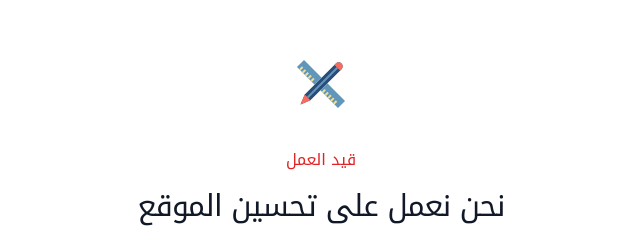
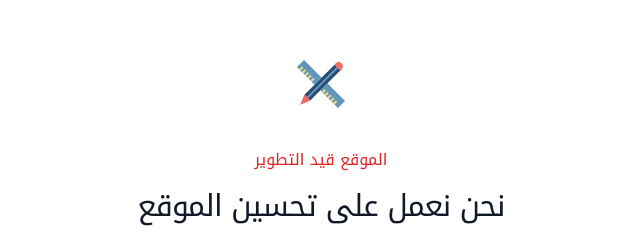
Before and after one commit to Kadikiii/wasl-stationery, a website: page index.html in a window 1280 px wide. Shown: the part 194-434 px from the top of the page, 319-959 px from the left. Drawn offline with nearby package versions, Linux system fonts and the light colour scheme.

Commit message:
Update index.html

```diff
--- a/index.html
+++ b/index.html
@@ -21,7 +21,7 @@
         <div class="text-center">
           <!-- Logo Section -->
           <img src="svg/stationery-learning-brush-svgrepo-com.svg" alt="Logo" class="mb-8 mx-auto h-16">
-          <p class="text-base font-semibold text-red-600 noto-kufi-arabic-custom">قيد العمل</p>
+          <p class="text-base font-semibold text-red-600 noto-kufi-arabic-custom">الموقع قيد التطوير</p>
           <h1 class="mt-4 text-3xl font-bold tracking-tight text-gray-900 sm:text-5xl noto-kufi-arabic-custom">نحن نعمل على تحسين الموقع</h1>
           <p class="mt-6 text-base leading-7 text-gray-600 noto-kufi-arabic-custom">عذرًا، الموقع في حالة صيانة حاليًا. شكرًا لصبركم.</p>
           <div class="mt-10 flex items-center justify-center gap-x-6">
```
